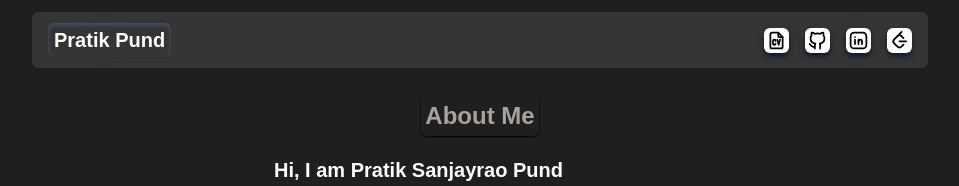
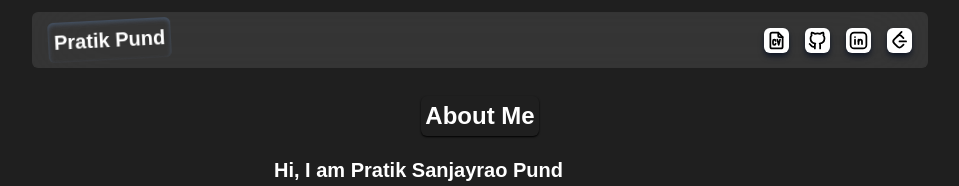
Before and after one commit to pratik-git10/portfolio_website, a Next.js app: page / in a window 1280 px wide. Shown: the top 186 px of the page, without its empty margins (160-1119 px from the left). Built offline with nearby package versions, Linux system fonts and the light colour scheme.

Commit message:
Updated Changes

```diff
--- a/app/(home)/page.tsx
+++ b/app/(home)/page.tsx
@@ -4,7 +4,7 @@ export default function Home() {
   return (
     <div className="mt-[88px] max-w-[500px] mx-auto px-4 mb-10">
       <div className="bg--800 bg--300 p-2 flex flex-col justify-start ">
-        <h1 className="flex justify-center items-center text-2xl font-semibold mb-5 w-fit mx-auto p-1 rounded-md shadow-sm shadow-black text-stone-400">
+        <h1 className="flex justify-center items-center text-2xl font-semibold mb-5 w-fit mx-auto p-1 rounded-md shadow-sm shadow-black">
           About Me
         </h1>
         <p className="font-semibold text-xl mx-5">
--- /dev/null
+++ b/app/not-found.tsx
@@ -0,0 +1,20 @@
+import { Button } from "@/components/ui/button";
+import Link from "next/link";
+import React from "react";
+
+const NotFound = () => {
+  return (
+    <div
+      className="flex flex-col justify-center items-center min-h-screen max-w-2xl mx-auto px-8 text-center gap-4
+    ">
+      <p className="text-xl"> The page you are looking for is not available.</p>
+      <Link href={"/"}>
+        <Button variant={"secondary"} className="font-bold">
+          Go Home
+        </Button>
+      </Link>
+    </div>
+  );
+};
+
+export default NotFound;
--- a/components/navbar.tsx
+++ b/components/navbar.tsx
@@ -27,12 +27,12 @@ const Navbar = () => {
 
   return (
     <nav className="fixed inset-x-0 top-0 z-50 m-3">
-      <div className="mx-auto flex h-14 max-w-4xl items-center justify-between rounded-md bg-white/10 p-4 backdrop-blur-2xl">
+      <div className="mx-auto flex h-14 max-w-4xl items-center justify-between rounded-md bg-white/10 p-4 backdrop-blur-2xl ">
         {/* shadow-lg shadow-white/10  */}
         <Link href="/" className="text-xl font-semibold">
-          <span className="shadow-inner shadow-slate-600 p-1.5 rounded-md">
+          <h1 className="shadow-inner shadow-slate-600 p-1.5 rounded-md animate-spin   -rotate-12 transition transform ease-in-out">
             Pratik Pund
-          </span>
+          </h1>
         </Link>
 
         <div className="flex justify-center items-center gap-4 py-1.5  rounded-sm">
--- a/package.json
+++ b/package.json
@@ -26,7 +26,7 @@
     "lucide-react": "^0.469.0",
     "mongoose": "^8.9.5",
     "motion": "^11.15.0",
-    "next": "15.1.2",
+    "next": "15.3.1",
     "next-themes": "^0.4.4",
     "react": "^19.0.0",
     "react-dom": "^19.0.0",
```
Also changed, not shown: 1 other file (tests, documents, lock files or other folders).
